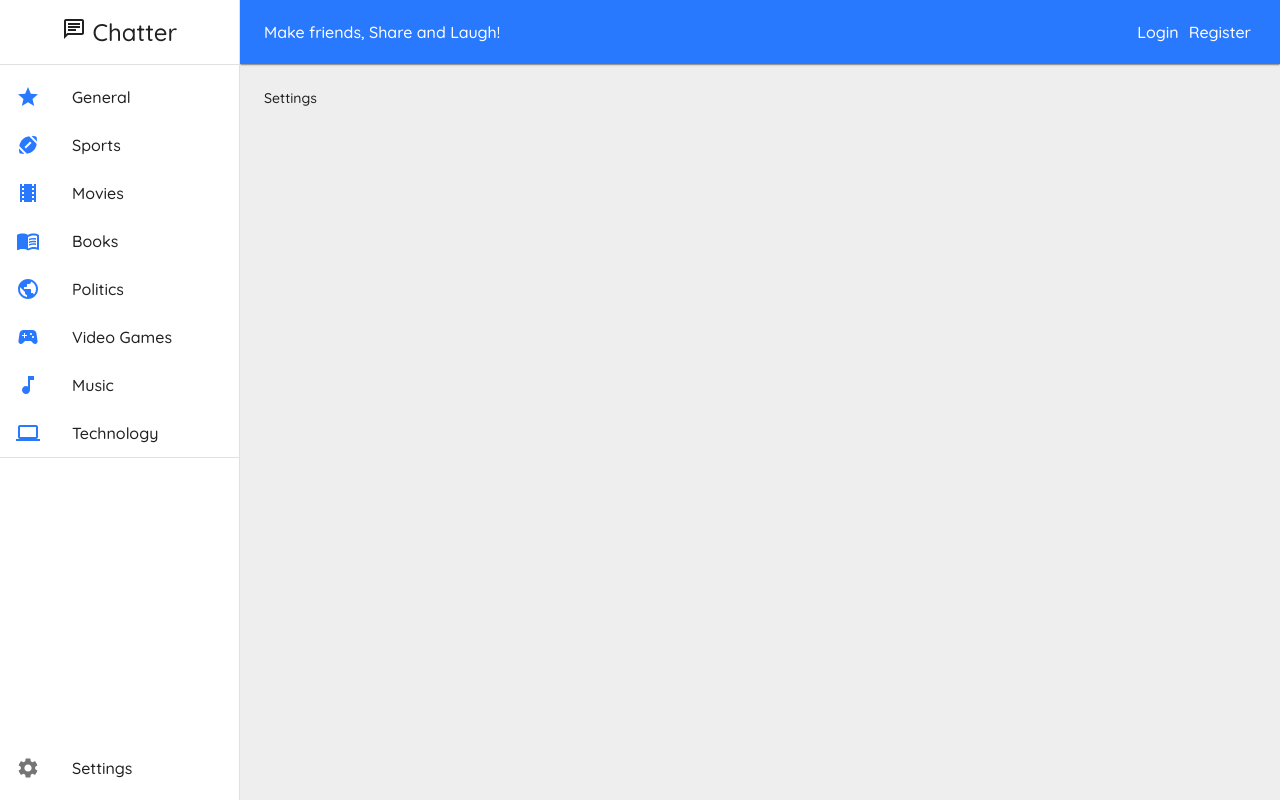
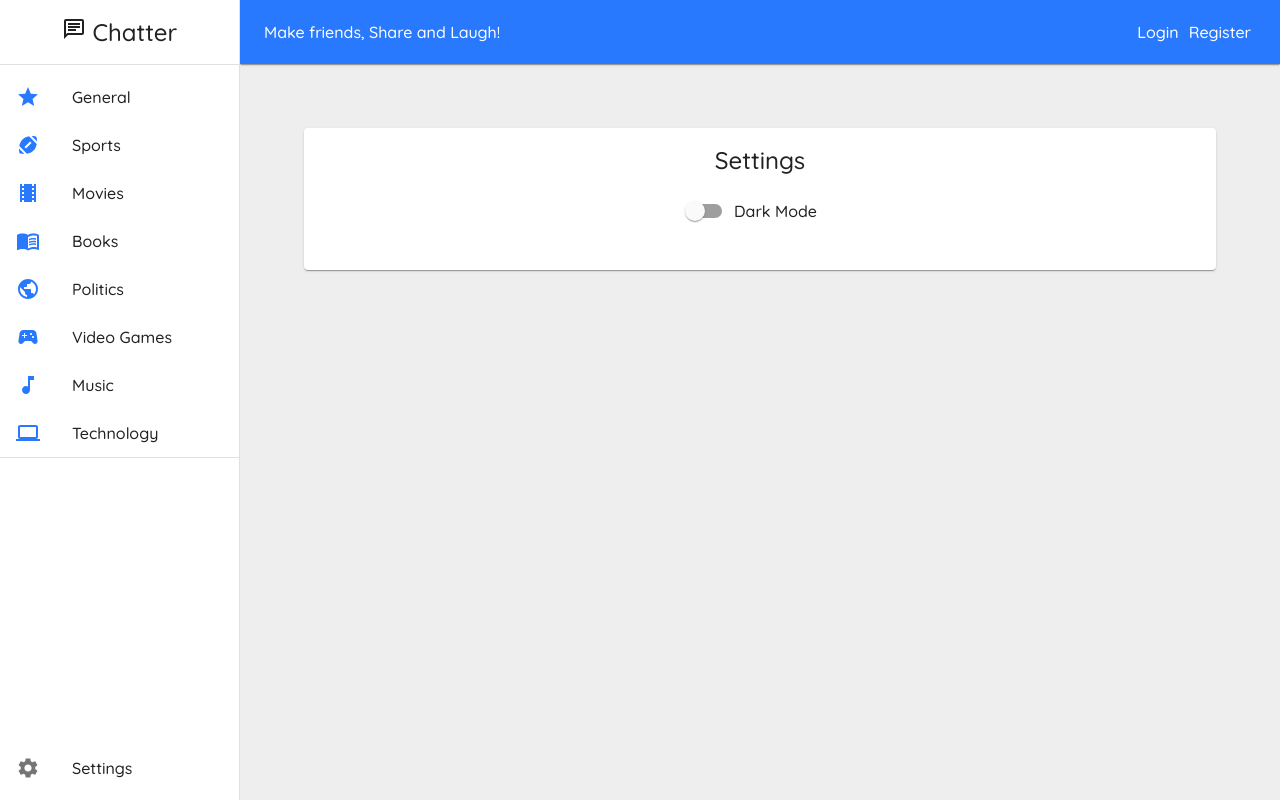
Before and after one commit to jjad14/chatter, a React (Create React App) app in the folder client/: page /settings in a window 1280 px wide. Built offline with nearby package versions, Linux system fonts and the light colour scheme.

Commit message:
Dark Mode Toggle in Settings Page using Context and Local Storage

```diff
--- a/client/package.json
+++ b/client/package.json
@@ -5,6 +5,7 @@
   "dependencies": {
     "@material-ui/core": "^4.12.3",
     "@material-ui/icons": "^4.11.2",
+    "@material-ui/lab": "^4.0.0-alpha.60",
     "@testing-library/jest-dom": "^5.11.4",
     "@testing-library/react": "^11.1.0",
     "@testing-library/user-event": "^12.1.10",
--- a/client/src/App.js
+++ b/client/src/App.js
@@ -1,41 +1,16 @@
+import React from "react";
 import { BrowserRouter as Router } from "react-router-dom";
 
 import Routes from "./components/Routing/Routes";
 import Layout from "./components/Layout/Layout";
 
-import { ThemeProvider } from "@material-ui/core";
-import { createTheme } from "@material-ui/core/styles";
-import CssBaseline from "@material-ui/core/CssBaseline";
-import { blue, grey } from "@material-ui/core/colors";
-
-const theme = createTheme({
-	palette: {
-		primary: grey,
-		secondary: blue,
-		background: {
-			default: "#eeeeee"
-		}
-		// ,type: "dark",
-	},
-	typography: {
-		fontFamily: "Quicksand",
-		fontWeightLight: 400,
-		fontWeightRegular: 500,
-		fontWeightMedium: 600,
-		fontWeightBold: 700
-	}
-});
-
 const App = () => {
 	return (
-		<ThemeProvider theme={theme}>
-			<CssBaseline />
-			<Router>
-				<Layout>
-					<Routes />
-				</Layout>
-			</Router>
-		</ThemeProvider>
+		<Router>
+			<Layout>
+				<Routes />
+			</Layout>
+		</Router>
 	);
 };
 
--- /dev/null
+++ b/client/src/contexts/CustomThemeProvider.js
@@ -0,0 +1,40 @@
+import React, { createContext, useState } from "react";
+import { ThemeProvider } from "@material-ui/core/styles";
+import getTheme from "../themes";
+
+export const CustomThemeContext = createContext({
+	currentTheme: "lightTheme",
+	setTheme: null
+});
+
+const CustomThemeProvider = (props) => {
+	const { children } = props;
+
+	// Get current theme from localStorage
+	const currentTheme = localStorage.getItem("appTheme") || "lightTheme";
+
+	// State to hold selected theme
+	const [themeName, _setThemeName] = useState(currentTheme);
+
+	// Retrieve theme object by theme name
+	const theme = getTheme(themeName);
+
+	// Wrap _setThemeName to store new theme names in localStorage
+	const setThemeName = (name) => {
+		localStorage.setItem("appTheme", name);
+		_setThemeName(name);
+	};
+
+	const contextValue = {
+		currentTheme: themeName,
+		setTheme: setThemeName
+	};
+
+	return (
+		<CustomThemeContext.Provider value={contextValue}>
+			<ThemeProvider theme={theme}>{children}</ThemeProvider>
+		</CustomThemeContext.Provider>
+	);
+};
+
+export default CustomThemeProvider;
--- a/client/src/index.js
+++ b/client/src/index.js
@@ -1,11 +1,16 @@
 import React from "react";
 import ReactDOM from "react-dom";
+import CssBaseline from "@material-ui/core/CssBaseline";
+
+import CustomThemeProvider from "./contexts/CustomThemeProvider";
+
 import "./index.css";
 import App from "./App";
 
 ReactDOM.render(
-	<React.StrictMode>
+	<CustomThemeProvider>
+		<CssBaseline />
 		<App />
-	</React.StrictMode>,
+	</CustomThemeProvider>,
 	document.getElementById("root")
 );
--- a/client/src/pages/Auth/Login.js
+++ b/client/src/pages/Auth/Login.js
@@ -61,7 +61,7 @@ const Login = () => {
 	return (
 		<Container component='main' maxWidth='md'>
 			<Card className={classes.card}>
-				<Typography component='h1' variant='h5'>
+				<Typography component='h1' variant='h4'>
 					Login
 				</Typography>
 				<CardContent>
--- a/client/src/pages/Auth/Register.js
+++ b/client/src/pages/Auth/Register.js
@@ -83,7 +83,7 @@ const Register = () => {
 	return (
 		<Container component='main' maxWidth='md'>
 			<Card className={classes.card}>
-				<Typography component='h1' variant='h5'>
+				<Typography component='h1' variant='h4'>
 					Register
 				</Typography>
 				<CardContent>
--- a/client/src/pages/Settings/Settings.js
+++ b/client/src/pages/Settings/Settings.js
@@ -1,7 +1,64 @@
-import React from "react";
+import React, { useState, useContext } from "react";
+import { CustomThemeContext } from "../../contexts/CustomThemeProvider";
+
+import { makeStyles } from "@material-ui/core/styles";
+import Typography from "@material-ui/core/Typography";
+import Container from "@material-ui/core/Container";
+import Card from "@material-ui/core/Card";
+import CardContent from "@material-ui/core/CardContent";
+import Switch from "@material-ui/core/Switch";
+import FormGroup from "@material-ui/core/FormGroup";
+import FormControlLabel from "@material-ui/core/FormControlLabel";
+
+const useStyles = makeStyles((theme) => ({
+	card: {
+		marginTop: theme.spacing(5),
+		paddingTop: theme.spacing(2),
+		paddingBottom: theme.spacing(2),
+		display: "flex",
+		flexDirection: "column",
+		alignItems: "center"
+	}
+}));
 
 const Settings = () => {
-	return <div>Settings</div>;
+	const classes = useStyles();
+	const [darkMode, setDarkMode] = useState(false);
+	const { setTheme } = useContext(CustomThemeContext);
+
+	const handleThemeChange = (e) => {
+		if (e.target.checked) {
+			setTheme("darkTheme");
+			setDarkMode(e.target.checked);
+		} else {
+			setTheme("lightTheme");
+			setDarkMode(false);
+		}
+	};
+
+	return (
+		<Container component='main' maxWidth='md'>
+			<Card className={classes.card}>
+				<Typography component='h1' variant='h5'>
+					Settings
+				</Typography>
+				<CardContent>
+					<FormGroup>
+						<FormControlLabel
+							control={
+								<Switch
+									checked={darkMode}
+									onChange={(e) => handleThemeChange(e)}
+									name='dark-mode'
+								/>
+							}
+							label='Dark Mode'
+						/>
+					</FormGroup>
+				</CardContent>
+			</Card>
+		</Container>
+	);
 };
 
 export default Settings;
--- /dev/null
+++ b/client/src/themes/dark.js
@@ -0,0 +1,22 @@
+import { createTheme } from "@material-ui/core/styles";
+import { blue, grey } from "@material-ui/core/colors";
+
+const darkTheme = createTheme({
+	palette: {
+		primary: grey,
+		secondary: blue,
+		background: {
+			default: "#616161"
+		},
+		type: "dark"
+	},
+	typography: {
+		fontFamily: "Quicksand",
+		fontWeightLight: 400,
+		fontWeightRegular: 500,
+		fontWeightMedium: 600,
+		fontWeightBold: 700
+	}
+});
+
+export default darkTheme;
--- /dev/null
+++ b/client/src/themes/index.js
@@ -0,0 +1,11 @@
+import darkTheme from "./dark";
+import lightTheme from "./light";
+
+const themes = {
+	lightTheme,
+	darkTheme
+};
+
+export default function getTheme(theme) {
+	return themes[theme];
+}
--- /dev/null
+++ b/client/src/themes/light.js
@@ -0,0 +1,21 @@
+import { createTheme } from "@material-ui/core/styles";
+import { blue, grey } from "@material-ui/core/colors";
+
+const lightTheme = createTheme({
+	palette: {
+		primary: grey,
+		secondary: blue,
+		background: {
+			default: "#eeeeee"
+		}
+	},
+	typography: {
+		fontFamily: "Quicksand",
+		fontWeightLight: 400,
+		fontWeightRegular: 500,
+		fontWeightMedium: 600,
+		fontWeightBold: 700
+	}
+});
+
+export default lightTheme;
```
Also changed, not shown: 2 other files (tests, documents, lock files or other folders).
